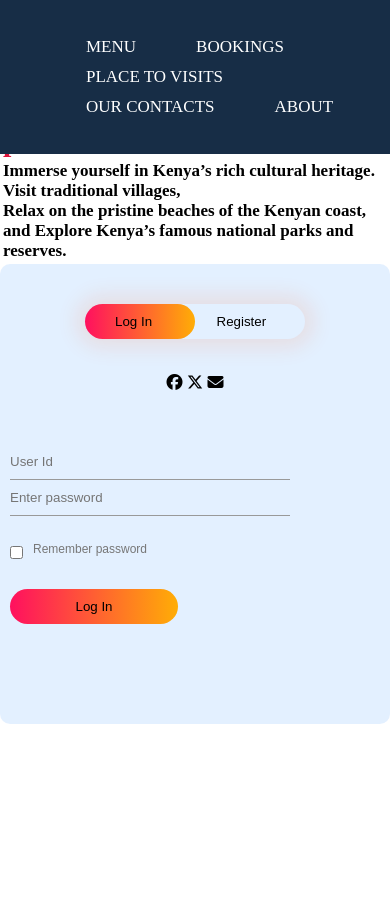
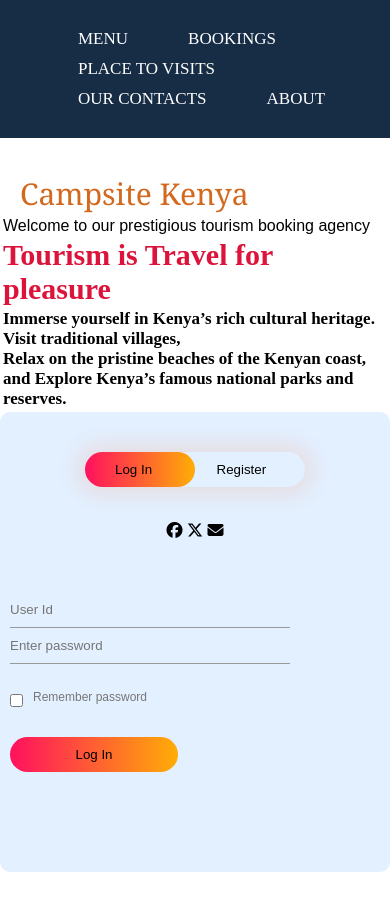
Before and after one commit to Majok-Bol/school-project, a plain HTML site: page index.html in a window 390 px wide. Before the commit the page ends 844 px from the top, so only its background shows below. Drawn offline with Linux system fonts and the light colour scheme.

Commit message:
added media querry for smaller phones

```diff
--- a/stlyelog.css
+++ b/stlyelog.css
@@ -239,3 +239,21 @@ span {
   }
 
 }
+@media (min-width: 390px) and (max-width: 8444px) {
+  .nav-link {
+    padding: 0.5rem;
+    top:0;
+    background-color: rgba(23, 45, 70, 23);
+  }
+  .quote h1 {
+    color: chocolate;
+    font-family: Georgia, "Times New Roman", Times, serif;
+    font-size: 30px;
+    font-weight: 300;
+    margin-top: 45px;
+    margin-left: 20px;
+  }
+  .quote{
+    margin-top: 8rem;
+  }
+}
```
Also changed, not shown: index.html (+1 -0 lines).
